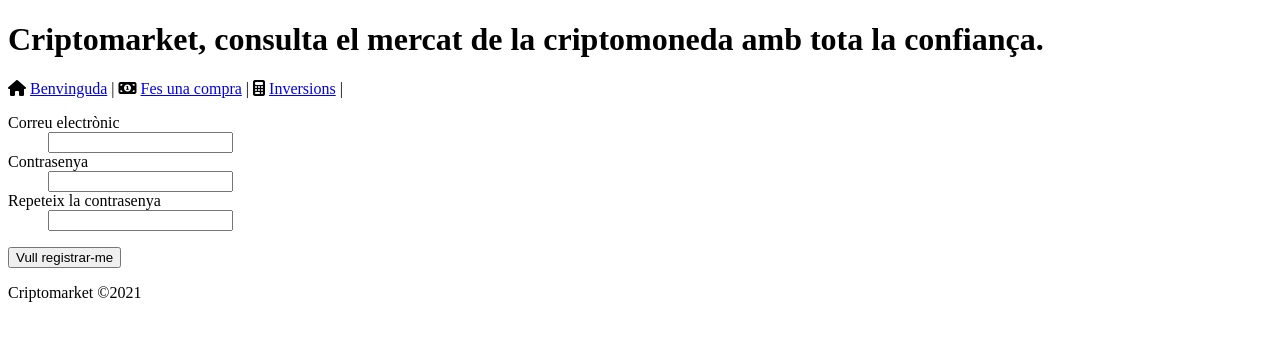
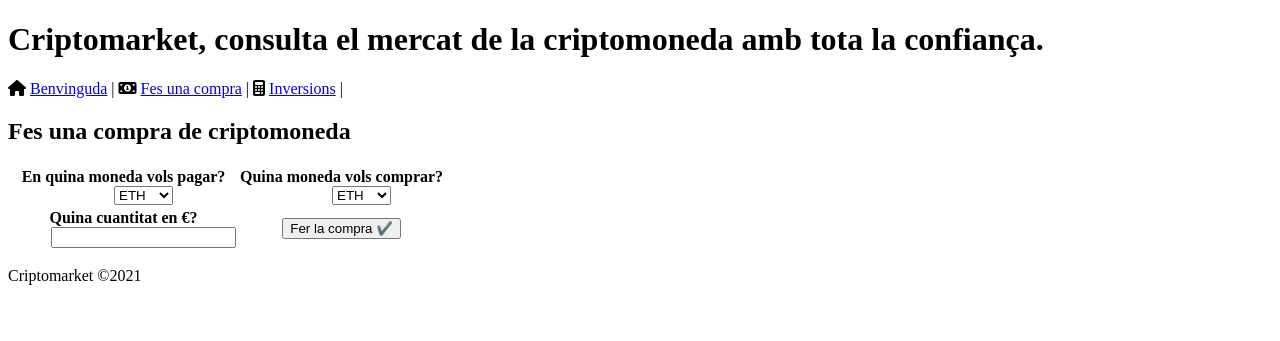
Before and after one commit to tommyshelby1917/BC0_CriptoMarket, a Flask app: page /purchase in a window 1280 px wide. Shown: the top 341 px of the page. Run offline with Flask 2, Linux system fonts and the light colour scheme; lists and menus that the app fills with data are empty; parts of the project's set-up code (start-up, migrations or seed data) failed here and were passed over; some libraries are stand-ins or nearby versions.

Commit message:
Formulari purchase començat

```diff
--- a/criptomarket/forms.py
+++ b/criptomarket/forms.py
@@ -1,6 +1,6 @@
 from criptomarket import app
 from flask_wtf import FlaskForm
-from wtforms import PasswordField, IntegerField, DateField, StringField, FloatField, SubmitField, ValidationError, RadioField, validators, BooleanField
+from wtforms import PasswordField, SelectField, IntegerField, DateField, StringField, FloatField, SubmitField, ValidationError, RadioField, validators, BooleanField
 from wtforms.validators import DataRequired, Length
 from wtforms.fields.html5 import EmailField
 import sqlite3
@@ -8,13 +8,14 @@ import sqlite3
 DBFILE = app.config['DBFILE']
 
 
-class RegisterForm(FlaskForm):
-    email_registre = EmailField('Correu electrònic', [validators.DataRequired()])
-    password_registre = PasswordField('Contrasenya', [
-        validators.DataRequired(), validators.EqualTo('confirm_registre', message='Les contrasenyes han de coincidir')
-        ])
-    confirm_registre = PasswordField('Repeteix la contrasenya')
+# class RegisterForm(FlaskForm):
+#     email_registre = EmailField('Correu electrònic', [validators.DataRequired()])
+#     password_registre = PasswordField('Contrasenya', [
+#         validators.DataRequired(), validators.EqualTo('confirm_registre', message='Les contrasenyes han de coincidir')
+#         ])
+#     confirm_registre = PasswordField('Repeteix la contrasenya')
 
 class CompraForm(FlaskForm):
-    moneda_compra = RadioField('Quina moneda?', choices=['BTC', 'ETH'])
-    cantidad_compra = FloatField('Quina cuantitat en €?', [validators.DataRequired(), validators.Length(min=1, max=25)])
+    moneda_compra_from = SelectField('En quina moneda vols pagar?', choices=['ETH','LTC','BNB','EOS','XLM','TRX','BTC','XRP','BCH','USDT','BSV','ADA'])
+    moneda_compra_to = SelectField('Quina moneda vols comprar?', choices=['ETH','LTC','BNB','EOS','XLM','TRX','BTC','XRP','BCH','USDT','BSV','ADA'])
+    cantidad_compra = FloatField('Quina cuantitat en €?', [validators.DataRequired(), validators.Length(min=1, max=99999)])
--- a/criptomarket/templates/index.html
+++ b/criptomarket/templates/index.html
@@ -4,16 +4,16 @@
 <p>Benvigut a Criptomarket</p>
 
 <section>
-<p>Les 10 monedes més valuoses en aquest moment són:</p>
+<p>Informació sobre el preu en € de les nostres monedes disponibles:</p>
 <table>
     <tr>
         <th>Moneda</th>
         <th>Preu</th>
     </tr>
-{% for i in dict_monedas_top10 %}
+{% for i in dict_monedas %}
     <tr>
         <td>{{ i }}</td>
-        <td>{{ dict_monedas_top10[i] }}€</td>
+        <td>{{ dict_monedas[i] }}€</td>
     </tr>
 {% endfor %}
 </table>
--- a/criptomarket/templates/purchase.html
+++ b/criptomarket/templates/purchase.html
@@ -2,13 +2,20 @@
 {% block title %} Registra't a Criptomarket {% endblock %}
 {% block body %}
 {% from "_formhelpers.html" import render_field %}
+<h2>Fes una compra de criptomoneda</h1>
 <form method=post>
     {{ form.csrf_token }}
     <dl>
-        {{ render_field(form.email_registre) }}
-        {{ render_field(form.password_registre) }}
-        {{ render_field(form.confirm_registre) }}
+    <table>
+        <tr>
+            <th> {{ render_field(form.moneda_compra_from) }} </th>
+            <th> {{ render_field(form.moneda_compra_to) }} </th>
+        </tr>
+        <tr>
+            <th> {{ render_field(form.cantidad_compra) }} </th>
+            <th> <input type=submit value="Fer la compra ✔️"> </th>
+        </tr>
     </dl>
-    <p><input type=submit value="Vull registrar-me">
+    </table>
 </form>
 {% endblock %}
--- a/criptomarket/views.py
+++ b/criptomarket/views.py
@@ -11,13 +11,11 @@ import json
 DBFILE = app.config['DBFILE']
 API_KEY = app.config['API_KEY']
 
-# Conexion con la API y las 10 monedas más valuosas
-url = 'https://pro-api.coinmarketcap.com/v1/cryptocurrency/listings/latest'
+# Conexion con la API y parámetros
+url = 'https://pro-api.coinmarketcap.com/v1/cryptocurrency/quotes/latest'
 parameters = {
-'start':'1',
-'limit':'1000',
 'convert':'EUR',
-'sort':'price',
+'symbol':'ETH,LTC,BNB,EOS,XLM,TRX,BTC,XRP,BCH,USDT,BSV,ADA'
 }
 headers = {
 'Accepts': 'application/json',
@@ -35,17 +33,15 @@ try:
 except (ConnectionError, Timeout, TooManyRedirects) as errores:
     print(errores)
 
-# Receta creacion diccionario de las 10 monedas más valiosa
-unidad_monedas_top10 = []
-precio_monedas_top10 = []
-for i in range(10):
-    precio_monedas_top10.append(round(data['data'][i]['quote']['EUR']['price'], 2))
-    unidad_monedas_top10.append(data['data'][i]['symbol'])
+# Creamos diccionario con lista de monedas y su valor en euros
+lista_monedas = ['ETH','LTC','BNB','EOS','XLM','TRX','BTC','XRP','BCH','USDT','BSV','ADA']
+precio_monedas = []
 
-dict_monedas_top10 = dict(zip(unidad_monedas_top10,precio_monedas_top10))
-for i in dict_monedas_top10:
-    print(f"{i}: {dict_monedas_top10[i]}")
+for moneda in lista_monedas:
+    precio_monedas.append(round(data['data'][f"{moneda}"]['quote']['EUR']['price'], 2))
 
+dict_monedas = dict(zip(lista_monedas,precio_monedas))
+print(dict_monedas)
 
 # Función de la query a la BD
 def consulta(query, params=()):
@@ -62,26 +58,26 @@ def consulta(query, params=()):
 # Renderizado home
 @app.route('/')
 def index():
-    return render_template('index.html', dict_monedas_top10=dict_monedas_top10)
+    return render_template('index.html', dict_monedas=dict_monedas)
 
 # Renderizado registro
 @app.route('/purchase', methods=['GET', 'POST'])
-def registre():
+def purchase():
 
     # Formulario compra
-    form = RegisterForm(request.form)
+    form = CompraForm(request.form)
 
     if request.method == 'POST':
         print("El methodo ha sido post!")
         if form.validate():
             print("Se ha validado!")
-            consulta('INSERT INTO users (password, email, fecha_alta) VALUES (?, ? ,? );',
-                    (
-                        form.password_registre.data,
-                        form.email_registre.data,
-                        date.today(),
-                    )
-            )
+            # consulta('INSERT INTO users (password, email, fecha_alta) VALUES (?, ? ,? );',
+            #         (
+            #             form.password_registre.data,
+            #             form.email_registre.data,
+            #             date.today(),
+            #         )
+            # )
 
             return redirect(url_for('purchase'))
         else:
```
